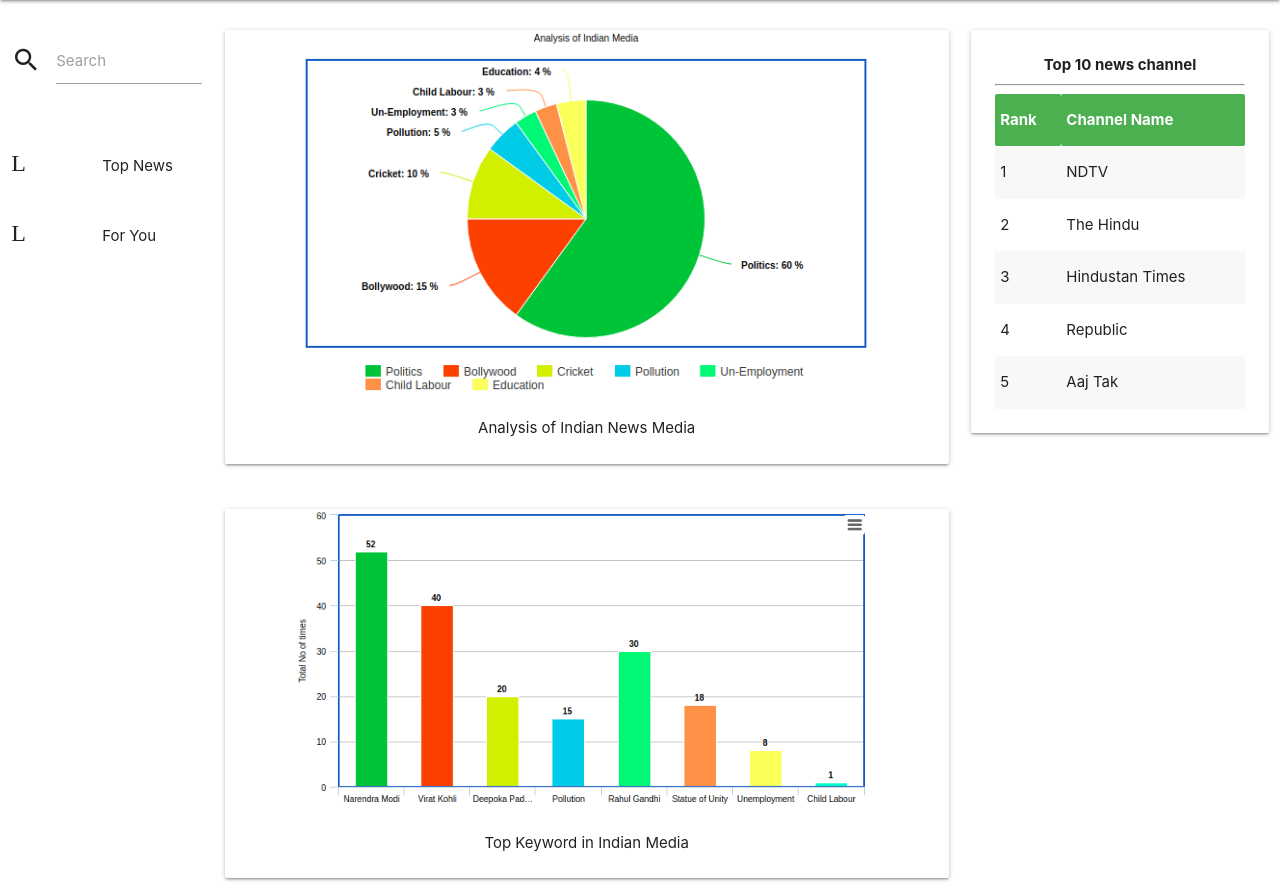
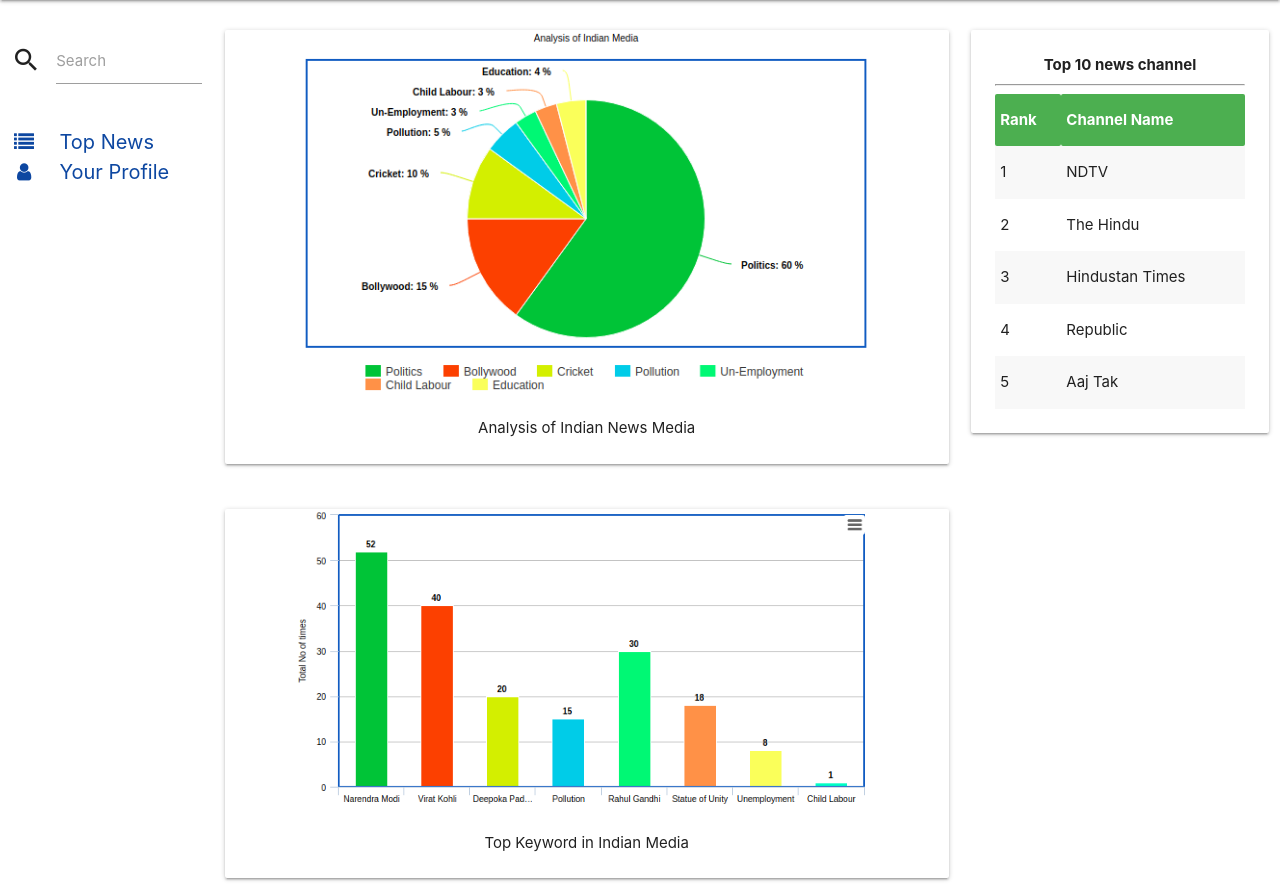
Before and after one commit to imsaiful/Fourth-Pillar, a Django app: page / in a window 1280 px wide. Shown: the part 64-956 px from the top of the page. Run offline with Django 3.2, Linux system fonts and the light colour scheme.

Commit message:
design left side bas by font awesome

```diff
--- a/feed/templates/feed/index.html
+++ b/feed/templates/feed/index.html
@@ -16,16 +16,30 @@
 
     <!--icon -->
     <link href="https://fonts.googleapis.com/icon?family=Material+Icons" rel="stylesheet">
-
+    <link rel="stylesheet" href="https://cdnjs.cloudflare.com/ajax/libs/font-awesome/4.7.0/css/font-awesome.min.css">
 
 
     <style>
 
+    .sidebar {
 
-        .inline-icon {
-   vertical-align: bottom;
-   font-size: 18px !important;
+
+
 }
+
+.sidebar a {
+
+  font-size: 20px;
+  color: #0D47A1;
+  display: block;
+}
+
+.sidebar a:hover {
+  color: #1A237E;
+  background-color:#8C9EFF;
+}
+
+
 
         .footer-copyright{
             text-align:center;
@@ -99,28 +113,16 @@
                       <label for="autocomplete-input">Search</label>
                     </div>
                   </div>
+                    <div class="sidebar">
+                      <a href="#home"><i class="fa fa-fw fa fa-list"></i>&nbsp;&nbsp;&nbsp;&nbsp;Top News</a>
+                      <a href="#clients"><i class="fa fa-fw fa-user"></i> &nbsp;&nbsp;&nbsp;Your Profile</a>
+                    </div>
+
                 </div>
+
              </div>
-            <div class="row">
-                <div class="col s12">
-                  <div class="row">
-                    <div class="col s12">
-                      <i class="material-icons prefix">List</i>
-                      Top News
-                    </div>
-                  </div>
-                </div>
-              </div>
-            <div class="row">
-                <div class="col s12">
-                  <div class="row">
-                    <div class="col s12">
-                      <i class="material-icons prefix">List</i>
-                      For You
-                    </div>
-                  </div>
-                </div>
-              </div>
+
+
 
 
 
```
